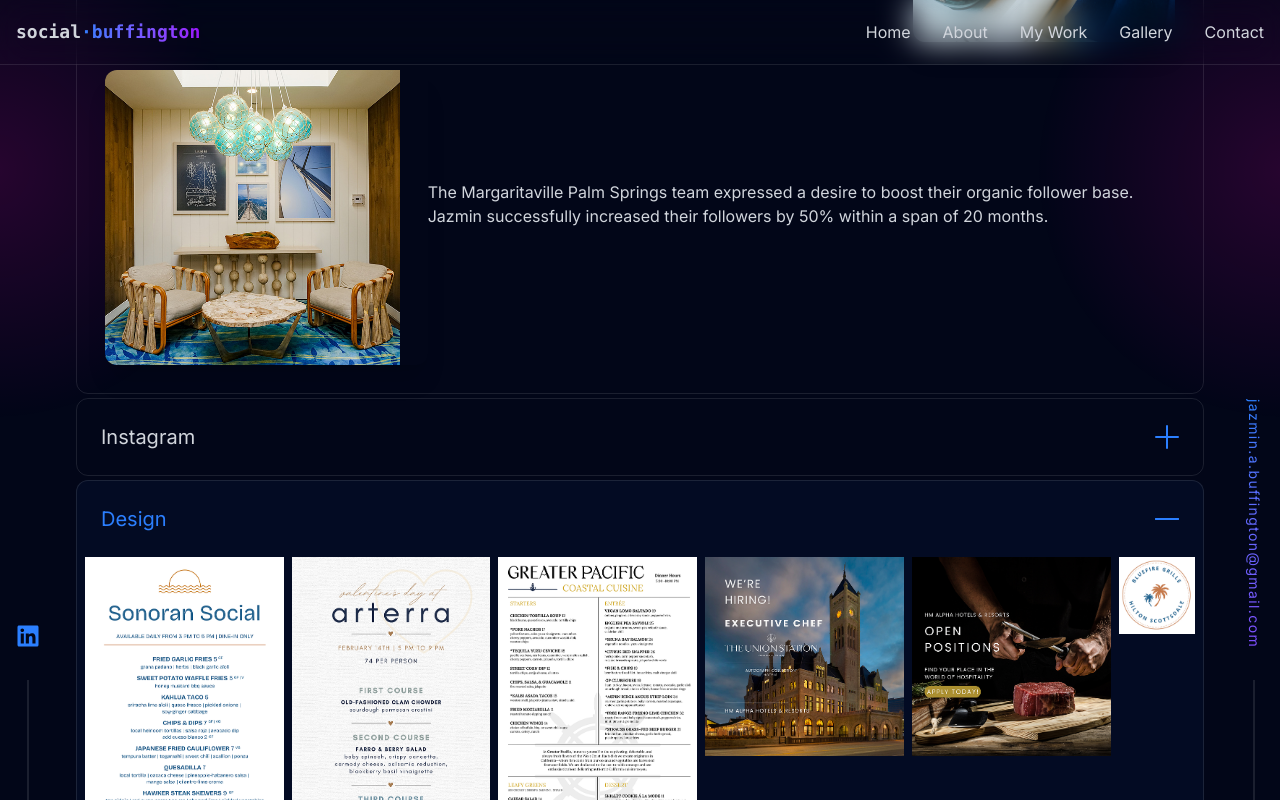
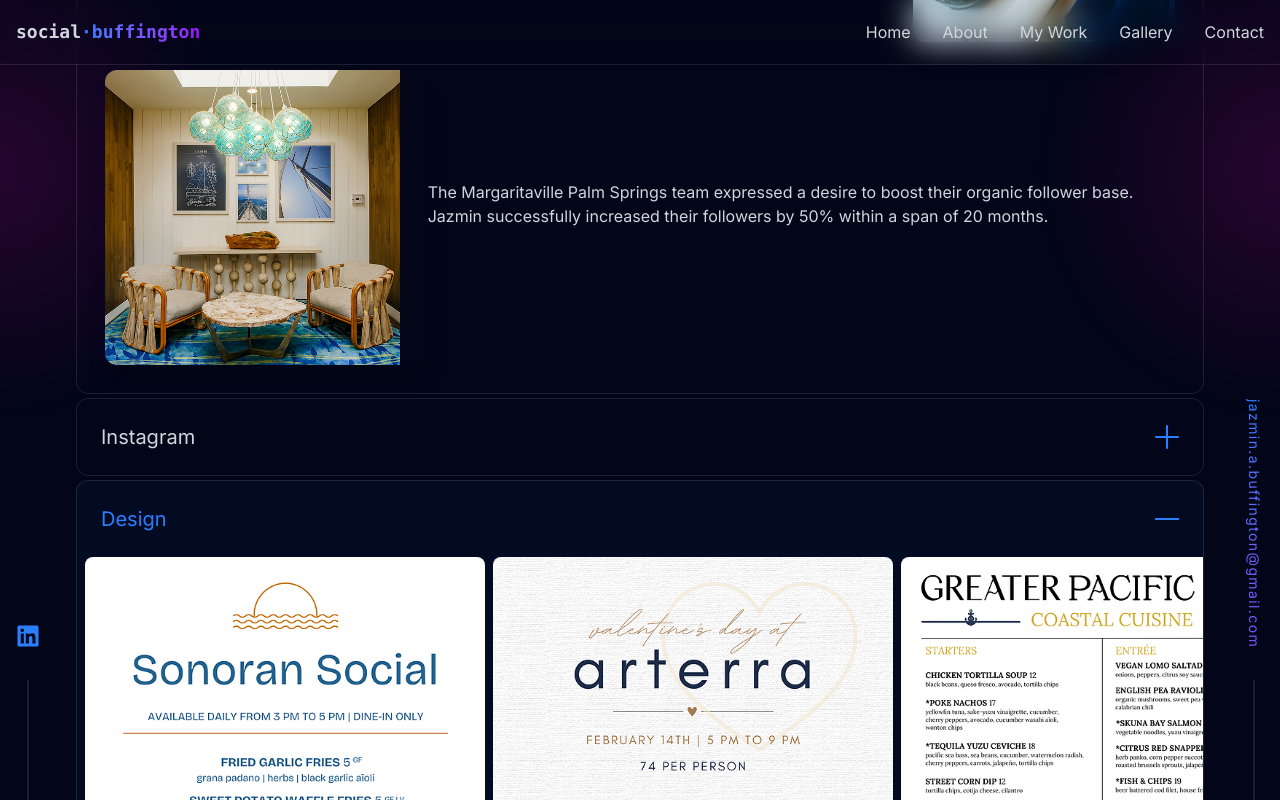
Before and after one commit to rubenaguilardev/sbrt, a React (Vite) app: page / in a window 1280 px wide. Both pictures are taken after a click on the button "Design". Shown: the part 2498-3298 px from the top of the page. Built offline with nearby package versions, Linux system fonts and the light colour scheme.

Commit message:
update work sections

```diff
--- a/src/components/sections/WorkSections.jsx
+++ b/src/components/sections/WorkSections.jsx
@@ -1,39 +1,39 @@
 import Accordion from './Accordion'
-import {MY_WORK} from '../../constants'
+import { MY_WORK } from '../../constants'
 import { InstagramEmbed } from 'react-social-media-embed'
+import { useState } from 'react'
 
 const WorkSections = () => {
 
-    console.log(MY_WORK.content)
+    const [selectedImage, setSelectedImage] = useState(null)
 
     const workSection = MY_WORK.map((section, index) => (
 
         <Accordion
             id={index}
             label={section.label}
-            instagram={section.id === 0 ? section.content.map((item, index) => (
+            instagram={section.id === 0 && section.content.map((item, index) => (
                 <div key={index} className="snap-center shrink-0 max-w-md rounded-lg">
                     <InstagramEmbed url={item}/>
                 </div>
-            )): ''}
-            design={section.id === 1 ? section.content.map((item, index) => (
-                <div className=''>
-                    <img key={5} src={item} alt={`design picture ${index}`}/>
+            ))}
+
+            design={section.id === 1 && section.content.map((item, index) => (
+                <div key={index} className="cursor-pointer w-[400px] h-[400px] overflow-hidden rounded-lg flex-shrink-0" onClick={() => setSelectedImage(item)}>
+                    <img key={index} src={item} alt={`design picture ${index}`} className="w-[140%] h-full object-cover object-top transition-transform duration-300 hover:scale-105"/>
                 </div>
+            ))}
 
-            )): ''}
-            blogs={section.id === 2 ? section.content.map((post, index) => (
-
-                    <div key={45} className='flex flex-col pb-3'>
-                        <div className='w-[240px] md:w-[300px]'>
-                            <img src={post.image} className='rounded-t-lg'/>
+            blogs={section.id === 2 && section.content.map((post, index) => (
+                    <a href={post.url}>
+                        <div key={index} className='flex flex-col pb-3'>
+                            <div className='w-[240px] md:w-[280px] object-fit'>
+                                <img src={post.image} className='rounded-t-lg'/>
+                            </div>
+                            <p className='bg-beige rounded-b-lg text-gray-700 text-center p-6 xl:p-8 text-sm bg-[whitesmoke]'>{post.description}</p>
                         </div>
-                        <p className='bg-beige rounded-b-lg text-gray-700 text-center p-6 xl:p-8 text-sm bg-[whitesmoke]'>{post.description}</p>
-                    </div>
-
-
-            )): ''}
-
+                    </a>
+            ))}
         />
     ))
 
@@ -41,6 +41,16 @@
 
             <div className="max-w-2xl md:max-w-[44rem] lg:max-w-[58rem] xl:max-w-6xl mx-auto px-3 pt-1 text-white rounded-xl text-xl mb-40">
                 {workSection}
+                {selectedImage && (
+                <div className='fixed inset-0 z-50 bg-black/80 flex items-center justify-center p-4'
+                onClick={() => setSelectedImage(null)}
+                >
+                    <img src={selectedImage} alt='full view' className='max-w-full max-h-full rounded-lg'
+                    onClick={(e) => e.stopPropagation()}
+                    />
+                    <button onClick={() => setSelectedImage(null)} className='absolute top-6 right-6 text-white text-2xl'>&times;</button>
+                </div>
+                )}
              </div>
 
 
```
